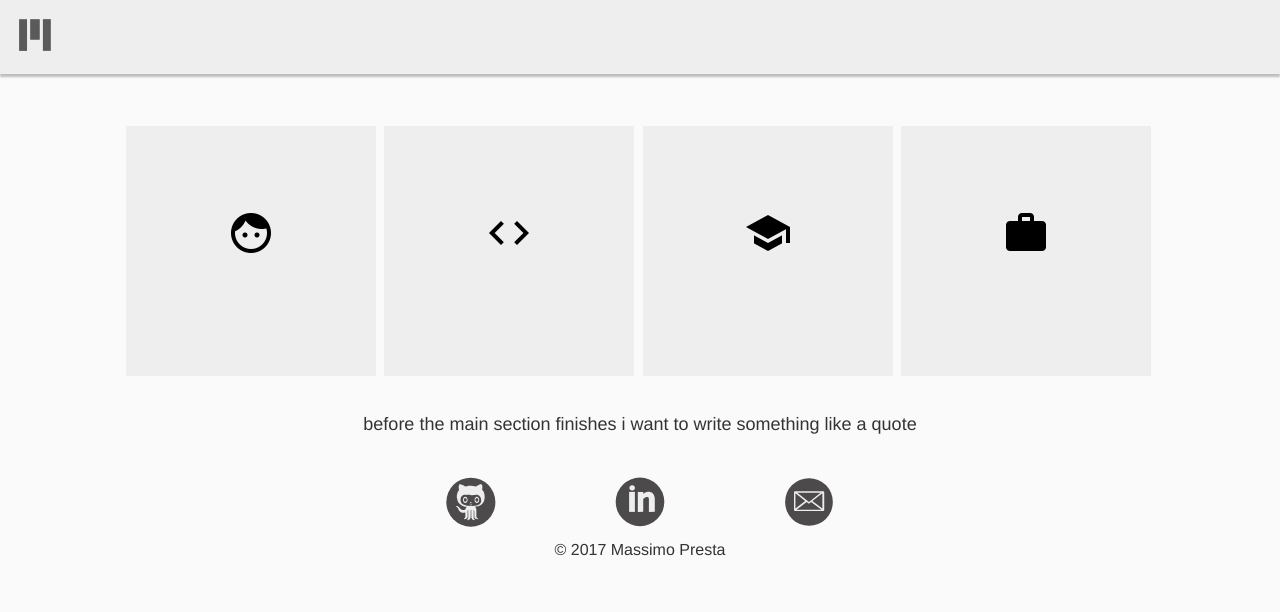
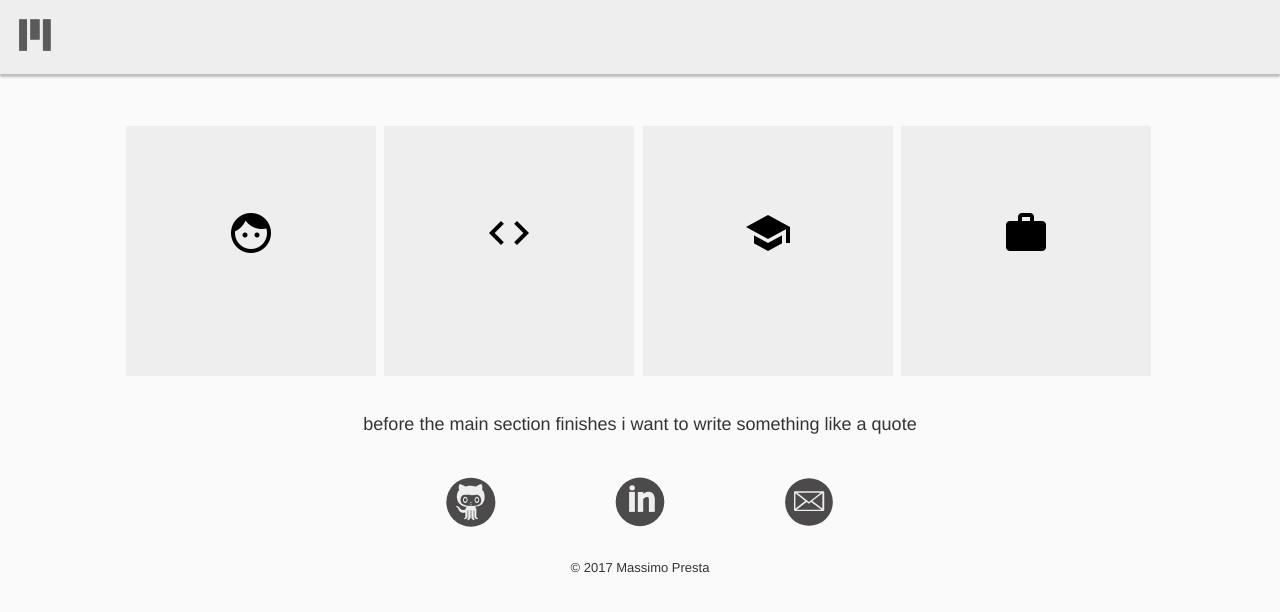
Before and after one commit to Mexassi/resume, a website: page app/index.html in a window 1280 px wide. Drawn offline with nearby package versions, Linux system fonts and the light colour scheme; files that its build step writes are made by us from their sources.

Commit message:
footer font re-sized and margin-top increased

```diff
--- a/app/index.html
+++ b/app/index.html
@@ -170,7 +170,7 @@
         </svg>
       </a>
     </div>
-    <div class="">
+    <div class="copyright">
       &copy 2017 Massimo Presta
     </div>
     </footer>
--- a/app/styles/footer.scss
+++ b/app/styles/footer.scss
@@ -1,12 +1,10 @@
 .footer-container {
-  // position: fixed;
-  // right: 0;
-  // bottom: 0;
-  // left: 0;
-  // padding: 1.4rem;
   font-weight: 200;
-  // background-color: #eee;
   text-align: center;
   padding-top: 10px;
-  // border-top: 1px solid grey;
 }
+
+.copyright {
+  margin-top: 19px;
+  font-size: 13px;
+}
```
